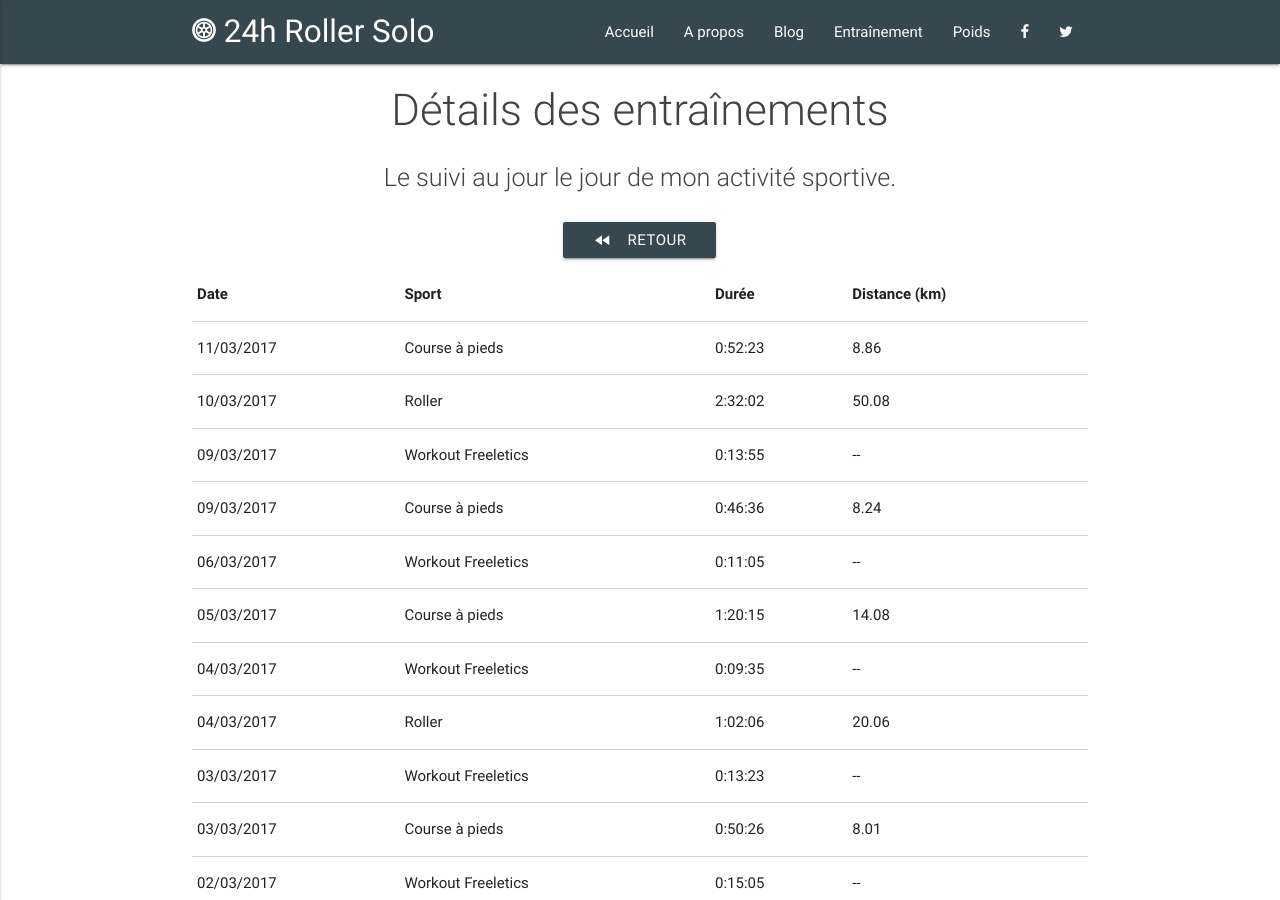
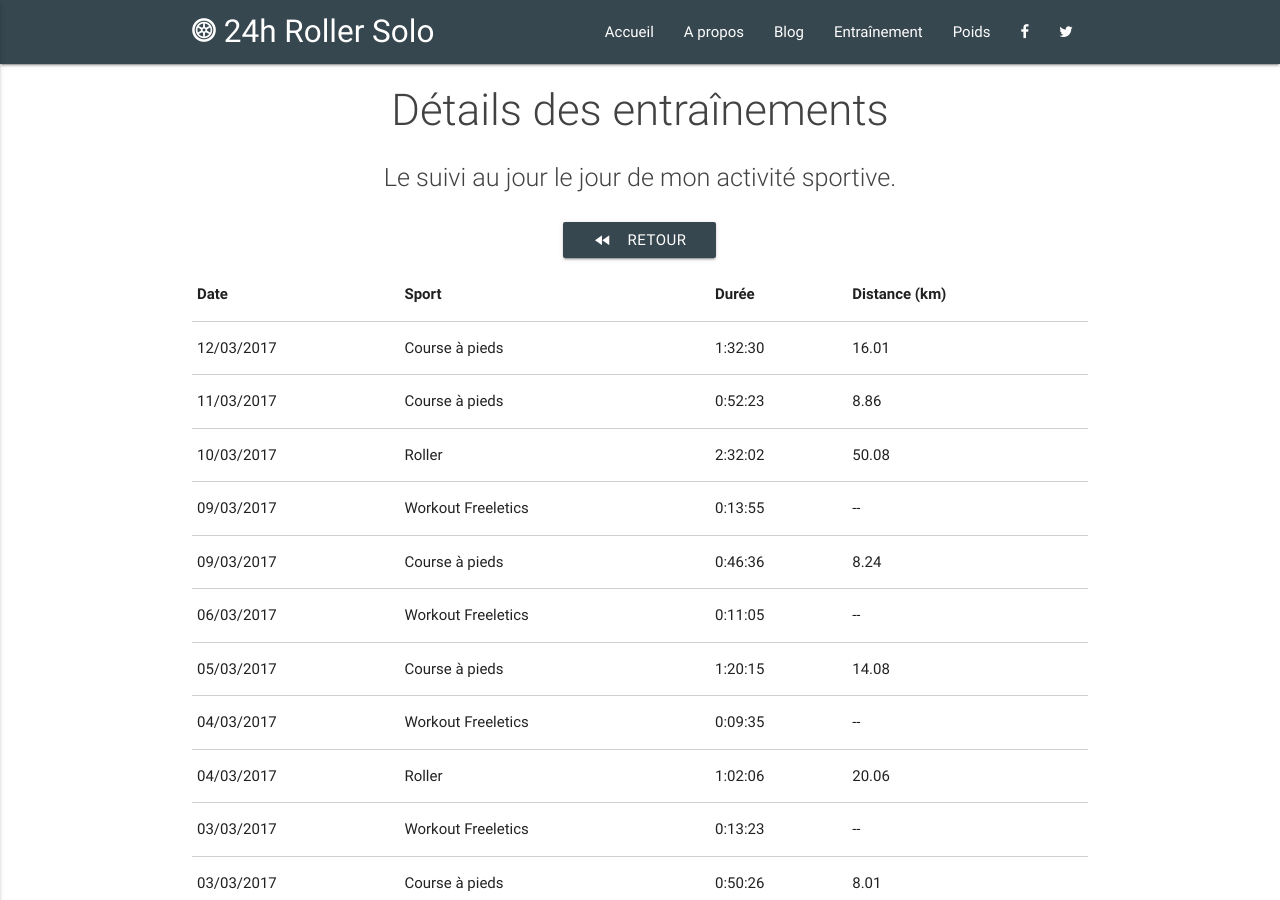
Before and after one commit to 24hRollerSolo/24hRollerSolo.github.io, a Jekyll site: the page built from training/details.html, in a window 1280 px wide and 900 px high. Built offline with Jekyll 4.4.1, drawn with Linux system fonts in a browser that asks for light colours.

Commit message:
Add 2017-03-12 running

```diff
--- a/_data/sports.json
+++ b/_data/sports.json
@@ -1,4 +1,5 @@
 [
+  {"date": "2017-03-12", "type": "RUNNING", "distance": "16.01", "duration": "1:32:30"},
   {"date": "2017-03-11", "type": "RUNNING", "distance": "8.86", "duration": "0:52:23"},
   {"date": "2017-03-10", "type": "ROLLER", "distance": "50.08", "duration": "2:32:02"},
   {"date": "2017-03-09", "type": "WORKOUT", "program": "W10-01 | 25 LUNGES + ENDURANCE", "duration": "0:13:55"},
```
